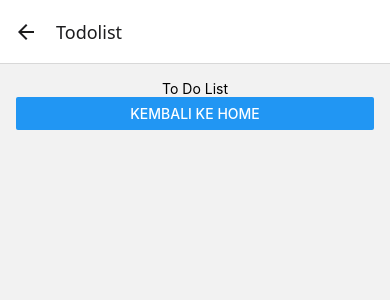
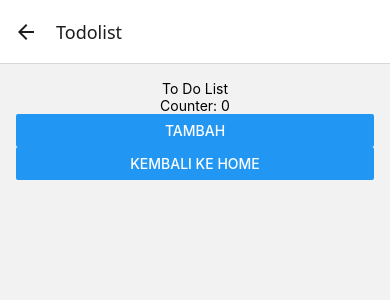
Before and after one commit to enricsd999/kelasmobiledev, a React Native app: screen /Todolist in a window 390 px wide. Shown: the top 300 px of the page. Built offline with nearby package versions, Linux system fonts and the light colour scheme.

Commit message:
add context

```diff
--- a/App.jsx
+++ b/App.jsx
@@ -3,11 +3,13 @@ import { createNativeStackNavigator } from '@react-navigation/native-stack';
 import HomeScreen from './screens/HomeScreen';
 import TodolistScreen from './screens/TodolistScreen';
 import AboutScreen from './screens/AboutScreen';
+import { CounterProvider } from './context/CounterContext';
 
 const Stack = createNativeStackNavigator();
 
 export default function App() {
   return (
+    <CounterProvider>
       <NavigationContainer>
         <Stack.Navigator
           initialRouteName="Home"
@@ -18,5 +20,6 @@ export default function App() {
           <Stack.Screen name="About" component={AboutScreen} />
         </Stack.Navigator>
       </NavigationContainer>
+    </CounterProvider>
   );
 }
--- /dev/null
+++ b/context/CounterContext.jsx
@@ -0,0 +1,17 @@
+import { createContext, useState } from 'react';
+
+export const CounterContext = createContext();
+
+export function CounterProvider({ children }) {
+  const [count, setCount] = useState(0);
+
+  const tambah = () => setCount(count + 1);
+  const kurang = () => setCount(count - 1);
+  const reset = () => setCount(0);
+
+  return (
+    <CounterContext.Provider value={{ count, tambah, kurang, reset }}>
+      {children}
+    </CounterContext.Provider>
+  );
+}
--- a/screens/AboutScreen.jsx
+++ b/screens/AboutScreen.jsx
@@ -1,8 +1,12 @@
+import { useContext } from 'react';
 import { Button, Text, View } from 'react-native';
 import { useNavigation } from '@react-navigation/native';
+import { CounterContext } from '../context/CounterContext';
 
 export default function AboutScreen() {
   const navigation = useNavigation();
+  const { count, reset } = useContext(CounterContext);
+
   return (
     <View style={{ flex: 1, justifyContent: 'center', alignItems: 'center' }}>
       <Button
@@ -12,6 +16,8 @@ export default function AboutScreen() {
         }}
       />
       <Text style={{ textAlign: 'center' }}>About</Text>
+      <Text style={{ textAlign: 'center' }}>Counter: {count}</Text>
+      <Button title="Reset" onPress={reset} />
     </View>
   );
 }
--- a/screens/HomeScreen.jsx
+++ b/screens/HomeScreen.jsx
@@ -1,8 +1,15 @@
+import { useContext } from 'react';
 import { Button, Text, View } from 'react-native';
+import { CounterContext } from '../context/CounterContext';
 
 export default function HomeScreen({ navigation }) {
+  const { count, tambah, kurang } = useContext(CounterContext);
+
   return (
     <View style={{ flex: 1, justifyContent: 'center', alignItems: 'center' }}>
+      <Text style={{ textAlign: 'center' }}>Counter: {count}</Text>
+      <Button title="Tambah" onPress={tambah} />
+      <Button title="Kurang" onPress={kurang} />
       <Button
         title="Buka Todolist"
         onPress={() => {
@@ -15,7 +22,6 @@ export default function HomeScreen({ navigation }) {
           navigation.navigate('About');
         }}
       />
-      <Text style={{ textAlign: 'center' }}>Belajar Fetch API</Text>
     </View>
   );
 }
--- a/screens/TodolistScreen.jsx
+++ b/screens/TodolistScreen.jsx
@@ -1,10 +1,21 @@
+import { useContext } from 'react';
 import { Button, Text, View } from 'react-native';
+import { CounterContext } from '../context/CounterContext';
 
-export default function TodolistScreen({navigation}) {
+export default function TodolistScreen({ navigation }) {
+  const { count, tambah } = useContext(CounterContext);
+
   return (
     <View style={{ flex: 1, padding: 16 }}>
       <Text style={{ textAlign: 'center' }}>To Do List</Text>
-      <Button title="Kembali ke Home" onPress={()=>{navigation.goBack()}} />
+      <Text style={{ textAlign: 'center' }}>Counter: {count}</Text>
+      <Button title="Tambah" onPress={tambah} />
+      <Button
+        title="Kembali ke Home"
+        onPress={() => {
+          navigation.goBack();
+        }}
+      />
     </View>
   );
 }
```
Lines whose indentation alone changed are shown as unchanged.
